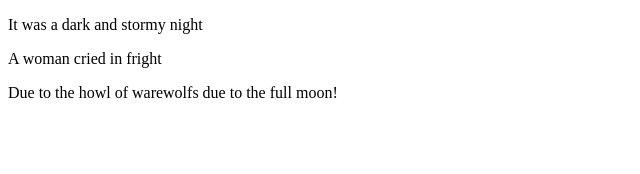
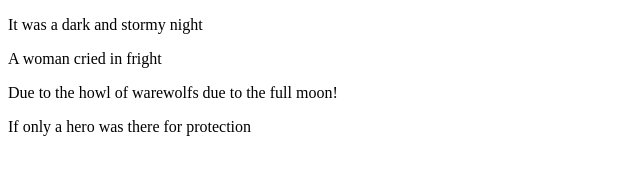
Before and after one commit to t3miLo/fireside-story, a plain HTML site: page index.html in a window 1280 px wide. Shown: the whole page, without its empty margins (0-640 px from the left). Drawn offline with Linux system fonts and the light colour scheme.

Commit message:
added fourth line

```diff
--- a/index.html
+++ b/index.html
@@ -8,5 +8,6 @@
     <p>It was a dark and stormy night</p>
     <p>A woman cried in fright</p>
     <p>Due to the howl of warewolfs due to the full moon!</p>
+    <p>If only a hero was there for protection</p>
   </body>
 </html>
```
